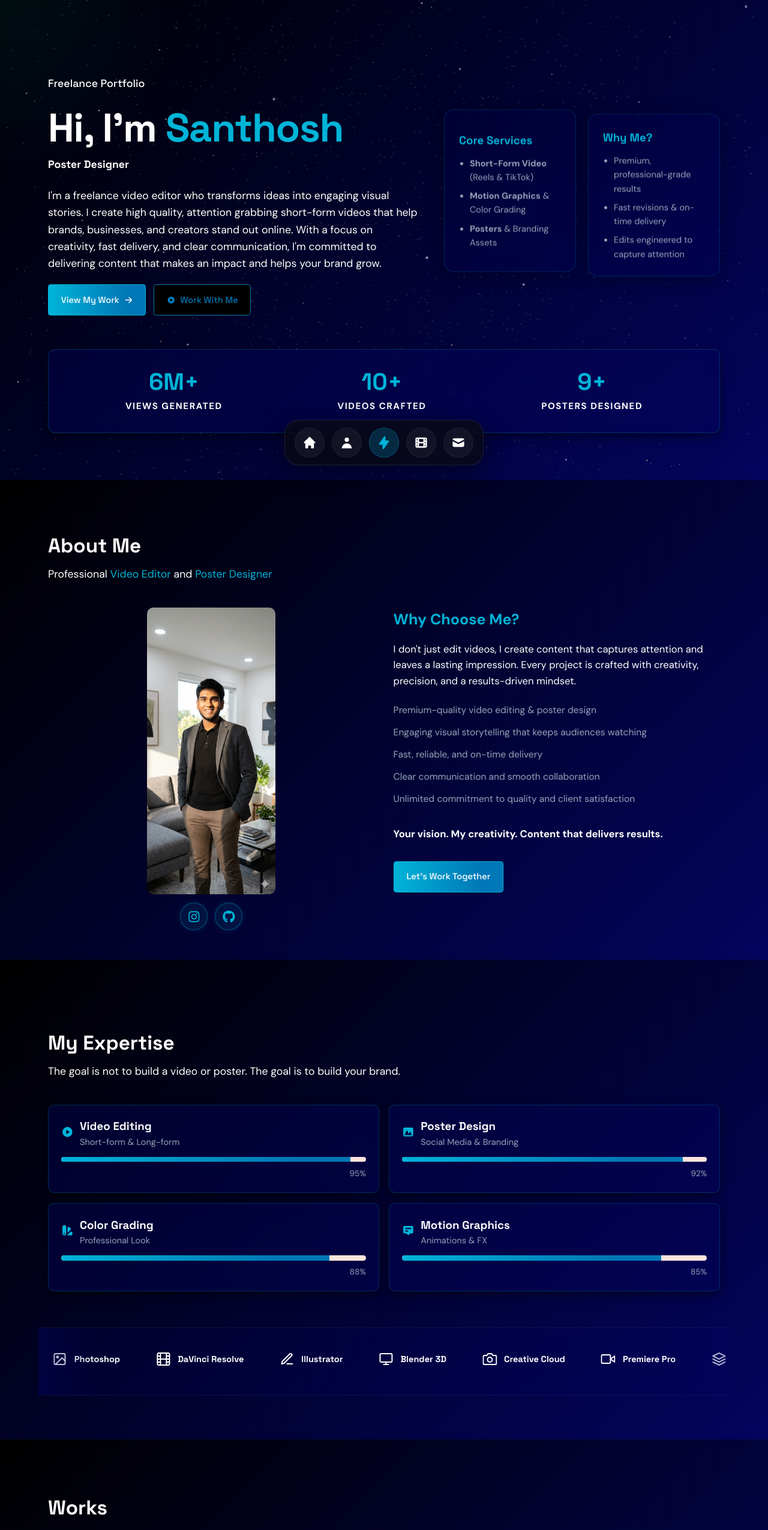
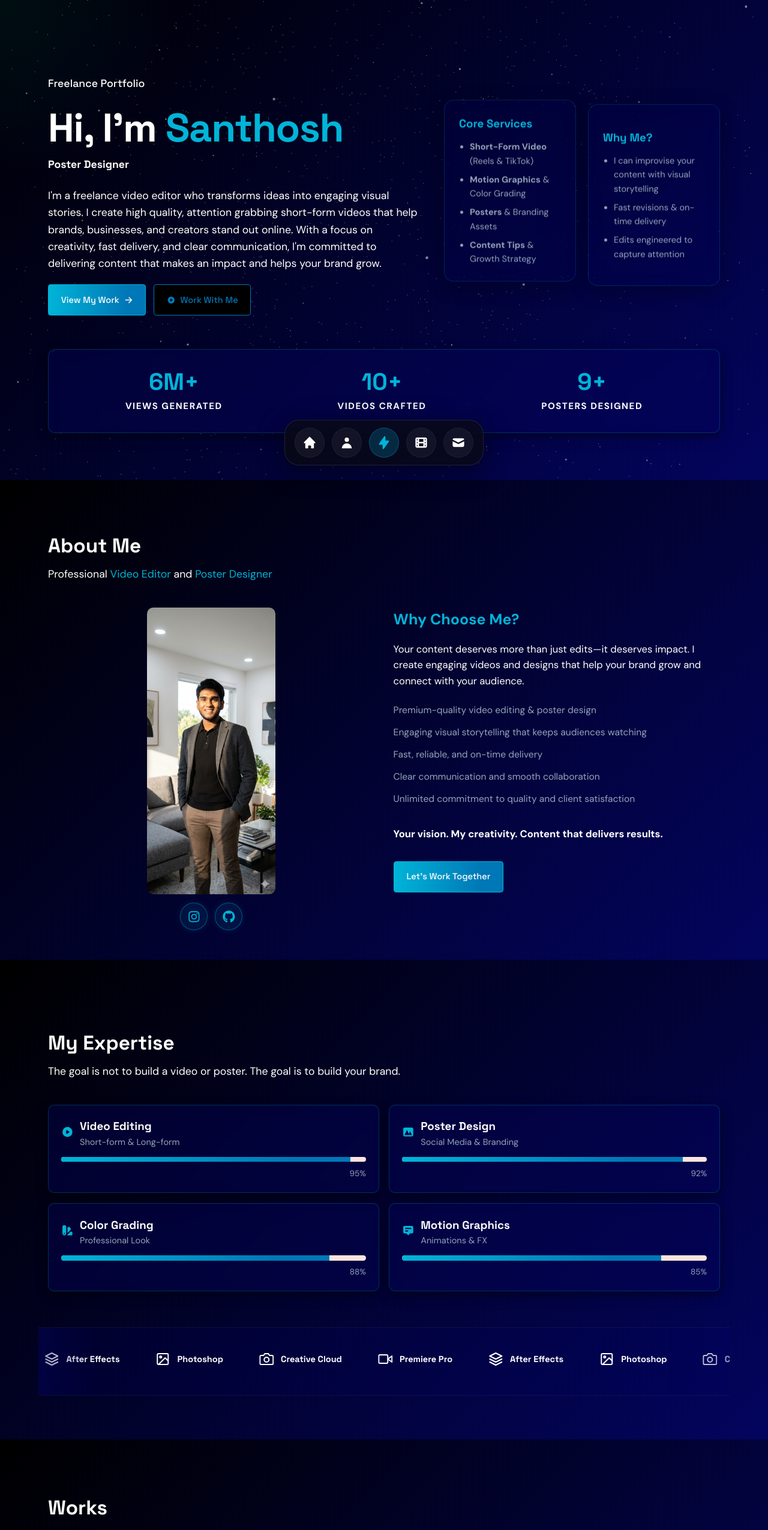
Before and after one commit to santhoshzenforge/Portfolio, a React (Vite) app in the folder frontend/: page / in a window 1280 px wide. Shown: the top 2551 px of the page at 60% size. Built offline with nearby package versions, Linux system fonts and the light colour scheme; no server answers; a web font is replaced by a local one.

Commit message:
Update portfolio copy and remove specific software from marquee

```diff
--- a/frontend/src/components/About.jsx
+++ b/frontend/src/components/About.jsx
@@ -58,7 +58,7 @@ export default function About({ profileImg }) {
           >
             <h3 style={{ fontSize: '2.4rem', color: 'var(--accent)', marginBottom: '16px' }}>Why Choose Me?</h3>
             <p style={{ fontSize: '1.6rem', marginBottom: '24px', lineHeight: '1.6' }}>
-              I don&apos;t just edit videos, I create content that captures attention and leaves a lasting impression. Every project is crafted with creativity, precision, and a results-driven mindset.
+              Your content deserves more than just edits—it deserves impact. I create engaging videos and designs that help your brand grow and connect with your audience.
             </p>
 
             <ul style={{ listStyleType: 'none', paddingLeft: 0, display: 'flex', flexDirection: 'column', gap: '12px', marginBottom: '32px', fontSize: '1.5rem', color: 'var(--muted)' }}>
--- a/frontend/src/components/Hero.jsx
+++ b/frontend/src/components/Hero.jsx
@@ -83,6 +83,7 @@ export default function Hero() {
               <li><strong>Short-Form Video</strong> (Reels & TikTok)</li>
               <li><strong>Motion Graphics</strong> & Color Grading</li>
               <li><strong>Posters</strong> & Branding Assets</li>
+              <li><strong>Content Tips</strong> & Growth Strategy</li>
             </ul>
           </motion.div>
 
@@ -97,7 +98,7 @@ export default function Hero() {
           >
             <h4 className="bento-title">Why Me?</h4>
             <ul className="bento-list">
-              <li>Premium, professional-grade results</li>
+              <li>I can improvise your content with visual storytelling</li>
               <li>Fast revisions & on-time delivery</li>
               <li>Edits engineered to capture attention</li>
             </ul>
--- a/frontend/src/components/Skills.jsx
+++ b/frontend/src/components/Skills.jsx
@@ -66,9 +66,6 @@ export default function Skills() {
               <div className="software-item"><FiVideo size={24} /> Premiere Pro</div>
               <div className="software-item"><FiLayers size={24} /> After Effects</div>
               <div className="software-item"><FiImage size={24} /> Photoshop</div>
-              <div className="software-item"><FiFilm size={24} /> DaVinci Resolve</div>
-              <div className="software-item"><FiEdit3 size={24} /> Illustrator</div>
-              <div className="software-item"><FiMonitor size={24} /> Blender 3D</div>
               <div className="software-item"><FiCamera size={24} /> Creative Cloud</div>
             </div>
           ))}
```
